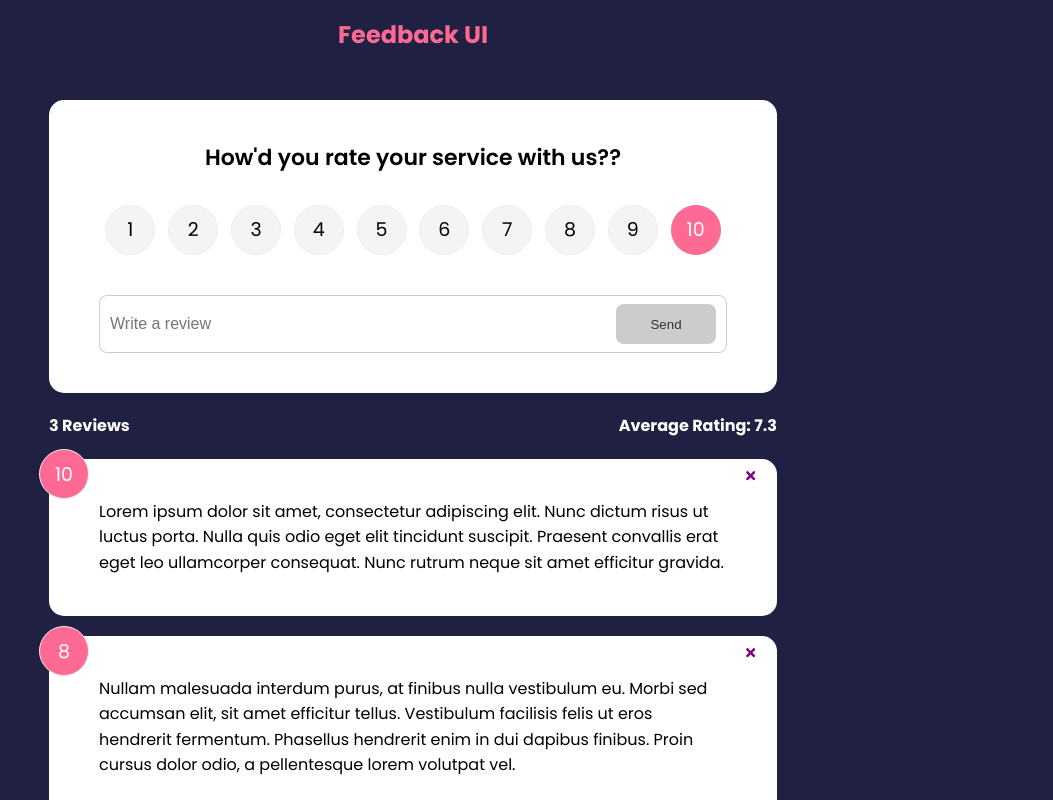
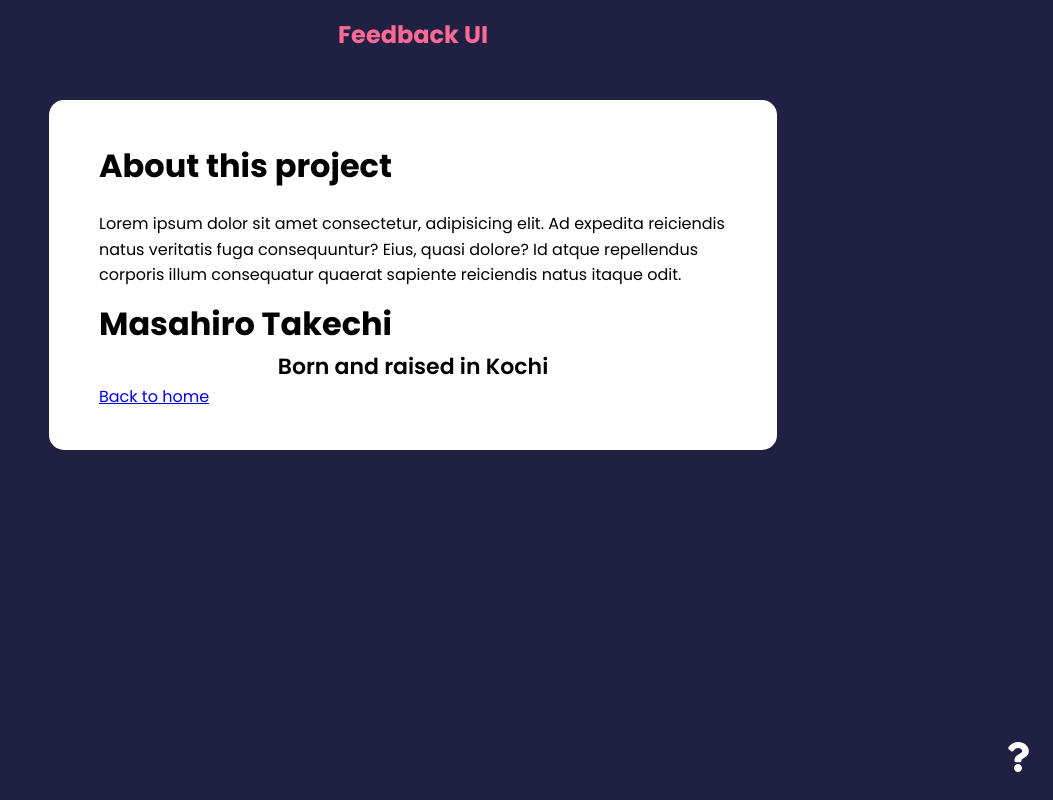
Before and after one commit to mtake986/udemy_react_traversy2022, a React (Create React App) app in the folder feedback-app/: page /about in a window 1280 px wide. Shown: the top 800 px of the page, without its empty margins (227-1280 px from the left). Built offline with nearby package versions, Linux system fonts and the light colour scheme.

Commit message:
sec5 | Creating Routes & Links

```diff
--- a/feedback-app/package.json
+++ b/feedback-app/package.json
@@ -8,6 +8,7 @@
     "@testing-library/user-event": "^13.5.0",
     "react": "^17.0.2",
     "react-dom": "^17.0.2",
+    "react-router-dom": "^6.2.1",
     "react-scripts": "5.0.0",
     "web-vitals": "^2.1.4"
   },
--- a/feedback-app/src/App.js
+++ b/feedback-app/src/App.js
@@ -1,6 +1,7 @@
 // npm install packages
 import { v4 as uuidv4} from 'uuid'
 import {useState} from 'react'
+import {BrowserRouter as Router, Routes, Route} from 'react-router-dom'
 
 // import other file I have created
 import Header from "./components/Header"
@@ -8,6 +9,8 @@
 import FeedbackData from './data/FeedbackData'
 import FeedbackStats from './components/FeedbackStats'
 import FeedbackForm from './components/FeedbackForm'
+import AboutPage from './pages/AboutPage'
+import AboutLinkIcon from './components/AboutLinkIcon'
 
 function App() {
   // const [feedback, setFeedback] = useState(FeedbackData)
@@ -24,14 +27,28 @@
     }
   }
   return (
-    <>
+    <Router>
         <Header />
         <div className="container">
+          <Routes>
+            <Route
+              exact
+              path='/'
+              element={
+                <>
                   <FeedbackForm handleAdd={addFeedback} />
                   <FeedbackStats feedback={feedback} />
                   <FeedbackList feedback={feedback} handleDelete={deleteFeedback}/>
+                </>
+              }>
+            </Route>
+
+            <Route path='/about' element={<AboutPage />} />
+
+          </Routes>
+          <AboutLinkIcon />
         </div>
-    </>
+    </Router>
   )
 }
 export default App;
--- /dev/null
+++ b/feedback-app/src/components/AboutLinkIcon.jsx
@@ -0,0 +1,19 @@
+import React from 'react'
+import {FaQuestion} from 'react-icons/fa'
+import {Link} from 'react-router-dom'
+
+
+function AboutLinkIcon() {
+  return (
+    <div className='about-link'>
+      <Link to={{
+        pathname: '/about',
+        // search: '?sort=name',
+      }}>
+        <FaQuestion size={30} />
+      </Link>
+    </div>
+  )
+}
+
+export default AboutLinkIcon
--- a/feedback-app/src/components/FeedbackList.jsx
+++ b/feedback-app/src/components/FeedbackList.jsx
@@ -1,4 +1,6 @@
 import React from 'react';
+
+
 import FeedbackItem from './FeedbackItem'
 import PropTypes from 'prop-types'
 
--- /dev/null
+++ b/feedback-app/src/pages/AboutPage.jsx
@@ -0,0 +1,26 @@
+import React from 'react';
+import Card from '../components/shared/Card';
+import { Link } from 'react-router-dom';
+
+function AboutPage() {
+  return (
+    <Card>
+      <div className='about'>
+        <h1>About this project</h1>
+        <p>
+          Lorem ipsum dolor sit amet consectetur, adipisicing elit. Ad expedita
+          reiciendis natus veritatis fuga consequuntur? Eius, quasi dolore? Id
+          atque repellendus corporis illum consequatur quaerat sapiente
+          reiciendis natus itaque odit.
+        </p>
+      </div>
+      <h1>Masahiro Takechi</h1>
+      <h2>Born and raised in Kochi</h2>
+      <p>
+        <Link to='/'>Back to home</Link>
+      </p>
+    </Card>
+  );
+}
+
+export default AboutPage;
```
Also changed, not shown: 1 other file (tests, documents, lock files or other folders). Lines whose indentation alone changed are shown as unchanged.
